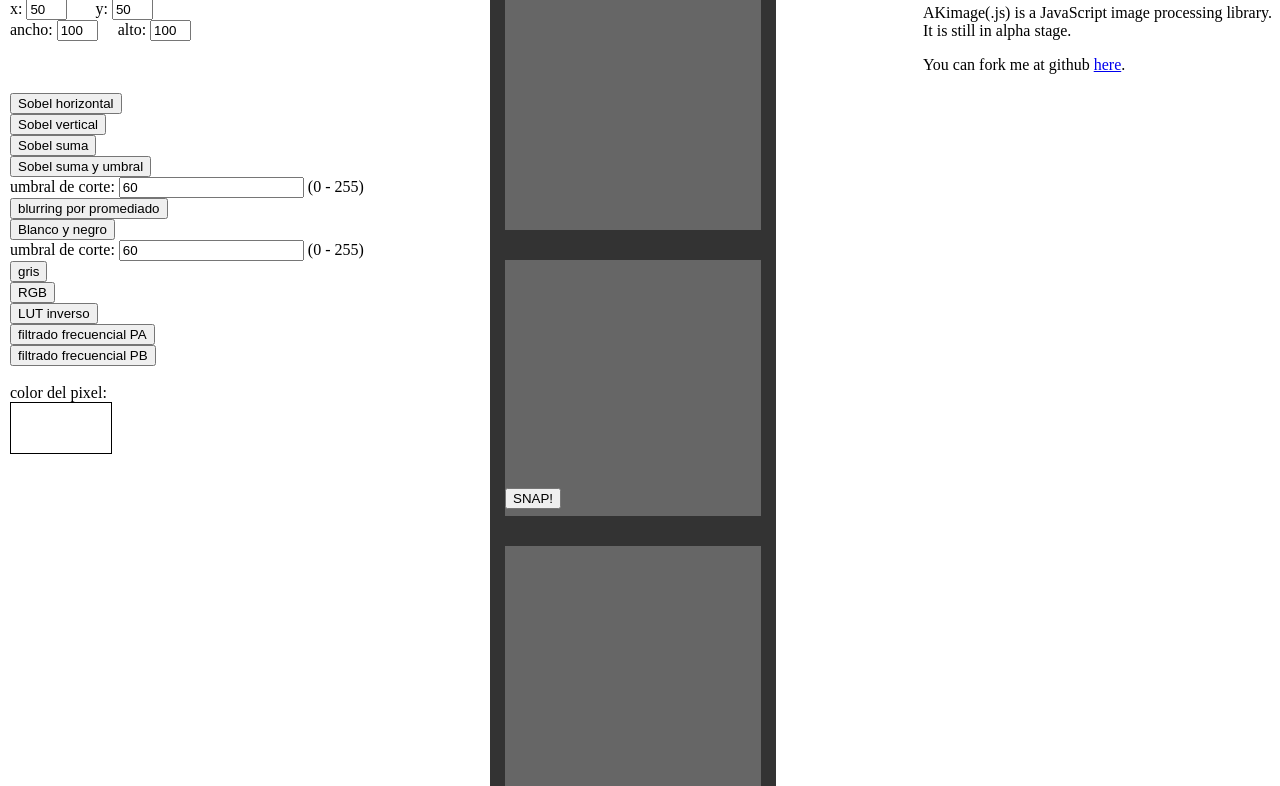
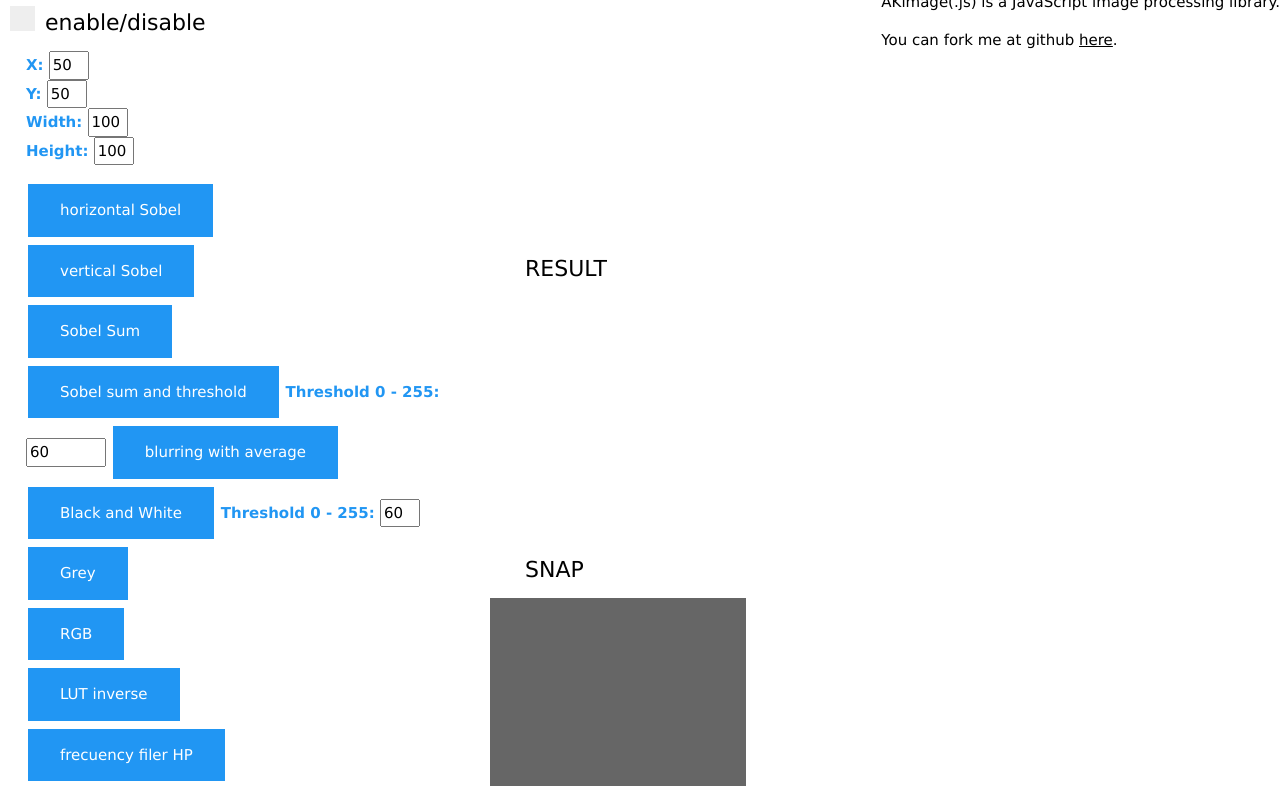
Before and after one commit to alefortvi/alefortvi.github.io, a plain HTML site: page index.html in a window 1280 px wide. Shown: the part 49-835 px from the top of the page. Drawn offline with nearby package versions, Linux system fonts and the light colour scheme.

```diff
--- /dev/null
+++ b/button.css
@@ -0,0 +1,11 @@
+.button {
+    background-color: #2196F3; /* Green */
+    border: none;
+    color: white;
+    padding: 15px 32px;
+    text-align: center;
+    text-decoration: none;
+    display: inline-block;
+    margin: 4px 2px;
+    cursor: pointer;
+}
--- /dev/null
+++ b/check.css
@@ -0,0 +1,67 @@
+/* Customize the label (the container) */
+.container {
+    display: block;
+    position: relative;
+    padding-left: 35px;
+    margin-bottom: 12px;
+    cursor: pointer;
+    font-size: 22px;
+    -webkit-user-select: none;
+    -moz-user-select: none;
+    -ms-user-select: none;
+    user-select: none;
+}
+
+/* Hide the browser's default checkbox */
+.container input {
+    position: absolute;
+    opacity: 0;
+    cursor: pointer;
+    height: 0;
+    width: 0;
+}
+
+/* Create a custom checkbox */
+.checkmark {
+    position: absolute;
+    top: 0;
+    left: 0;
+    height: 25px;
+    width: 25px;
+    background-color: #eee;
+}
+
+/* On mouse-over, add a grey background color */
+.container:hover input ~ .checkmark {
+    background-color: #ccc;
+}
+
+/* When the checkbox is checked, add a blue background */
+.container input:checked ~ .checkmark {
+    background-color: #2196F3;
+}
+
+/* Create the checkmark/indicator (hidden when not checked) */
+.checkmark:after {
+    content: "";
+    position: absolute;
+    display: none;
+}
+
+/* Show the checkmark when checked */
+.container input:checked ~ .checkmark:after {
+    display: block;
+}
+
+/* Style the checkmark/indicator */
+.container .checkmark:after {
+    left: 9px;
+    top: 5px;
+    width: 5px;
+    height: 10px;
+    border: solid white;
+    border-width: 0 3px 3px 0;
+    -webkit-transform: rotate(45deg);
+    -ms-transform: rotate(45deg);
+    transform: rotate(45deg);
+}
--- a/index.html
+++ b/index.html
@@ -6,6 +6,9 @@
     <meta content="What this page is about." name="description">
     <meta content="Display Webcam Stream" name="title">
     <title>Display Webcam Stream</title>
+    <link rel="stylesheet" type="text/css" href="check.css">
+    <link rel="stylesheet" href="https://www.w3schools.com/w3css/4/w3.css">
+    <link rel="stylesheet" href="button.css">
 
     <style>
         #Supercontainer {
@@ -17,24 +20,23 @@
         #container {
             width: 256px;
             height: 256px;
-            border: 15px #333 solid;
+
         }
         #videoElement {
             width: 256px;
             height: 256px;
-            background-color: #666;
+
         }
         #containerV {
             width: 256px;
             height: 256px;
-            border: 15px #333 solid;
-            background-color: #666;
+
         }
         #repuesto {
         /*    width: 256px;
             height: 256px;
 
-         */   background-color: #666;
+         */
             margin-top: 32px;
         }
 
@@ -42,8 +44,7 @@
         #containerSnap {
             width: 256px;
             height: 256px;
-            border: 15px #333 solid;
-            background-color: #666;
+
         }
         #snapCANVAS {
             width: 256px;
@@ -59,6 +60,7 @@
             float: right;
         }
 
+
     </style>
 </head>
 
@@ -67,7 +69,6 @@
 <div id="Akimage">
     <img id="imagen" src="Akimage_logo_2.png">
     <p>AKimage(.js) is a JavaScript image processing library.</br>
-    It is still in alpha stage.</br>
 
     </p>
     <p>You can fork me at github <a href="http://github.com/alefortvi/akimagejs">here</a>.
@@ -77,7 +78,7 @@
 <div id ="Supercontainer">
 
 
-
+    <label class="container">ORIGINAL</label>
 <div id="container">
     <video autoplay="true" id="videoElement">
 
@@ -92,11 +93,14 @@
     <div id="clickVideo"></div>
 </div>
 
+    <label class="container">RESULT</label>
 <div id="containerV">
 <canvas  id="repuesto" style="height: 192px; width: 256px;"></canvas>
-<input type="button" value="SNAP!" id="snap">
+    <input class="button" type="button" value="SNAP" id="snap" style="margin-top: 300px; margin-left: 80px">
+
 </div>
 
+    <label class="container">SNAP</label>
 <div id="containerSnap">
 <canvas  id="snapCANVAS"></canvas>
 </div>
@@ -108,44 +112,68 @@
 
 
 
-
 <div style="position: absolute; left: 10px; top:10px; width: 500px;">
 
-    ROI
-    <input type="checkbox" id="ROI" value="ROI">
+    <label class="container">
+    ROI (Region Of Interest)
+    <br/>
+    </label>
 
-    <br/><br/>
+    <label class="container"> enable/disable
+        <input type="checkbox" id="ROI" value="ROI">
+        <span class="checkmark"></span>
+    </label>
 
-    x: <input type="text" value = 50 id="Rx" size="2">&nbsp;&nbsp;&nbsp;&nbsp;&nbsp;&nbsp;
-    y: <input type="text" value = 50 id="Ry" size="2"></br>
-    ancho: <input type="text" value = 100 id="Rw" size="2">&nbsp;&nbsp;&nbsp;&nbsp;
-    alto: <input type="text" value = 100 id="Rh" size="2"></br>
 
-    <br/><br/>
+    <form class="w3-container">
+
+        <label class="w3-text-blue"><b>X: </b></label>
+        <input class="form-field" type="text" placeholder="domain.tld" value = 50 id="Rx"
+        style="width: 40px">
+        </br>
+        <label class="w3-text-blue"><b>Y: </b></label>
+        <input class="form-field" type="text" placeholder="domain.tld" value = 50 id="Ry"
+               style="width: 40px">
+            </br>
+        <label class="w3-text-blue"><b>Width: </b></label>
+        <input class="form-field" type="text" placeholder="domain.tld" value = 100 id="Rw"
+               style="width: 40px">
+        </br>
+        <label class="w3-text-blue"><b>Height: </b></label>
+        <input class="form-field" type="text" placeholder="domain.tld" value = 100 id="Rh"
+               style="width: 40px">
+
+    <br/>
 <input type="text" value = 33 id="fps" style= "display:none" >
 
 <p id="asd"></p>
-<input type="button" value="Sobel horizontal" id="1"></br>
-<input type="button" value="Sobel vertical" id="9"></br>
-<input type="button" value="Sobel suma" id="10"></br>
-<input type="button" value="Sobel suma y umbral" id="11"></br>
-umbral de corte: <input type="text" value = 60 id="US"> (0 - 255)</br>
-<input type="button" value="blurring por promediado" id="2"></br>
-<input type="button" value="Blanco y negro" id="3"></br>
-umbral de corte: <input type="text" value = 60 id="UBW"> (0 - 255)</br>
-<input type="button" value="gris" id="4"></br>
-<input type="button" value="RGB" id="5"></br>
-<input type="button" value="LUT inverso" id="6"></br>
-<input type="button" value="filtrado frecuencial PA" id="7"></br>
-<input type="button" value="filtrado frecuencial PB" id="8"></br></br>
+<input class="button" type="button" value="horizontal Sobel" id="1"></br>
+<input class="button" type="button" value="vertical Sobel" id="9"></br>
+<input class="button" type="button" value="Sobel Sum" id="10"></br>
+<input class="button" type="button" value="Sobel sum and threshold" id="11">
+<label class="w3-text-blue"><b>Threshold 0 - 255: </b></label>
+    <input class="form-field" type="text" placeholder="0 - 255" value = 60 id="US" style="width: 80px">
 
-color del pixel:
+<input class="button" type="button" value="blurring with average" id="2"></br>
+<input class="button" type="button" value="Black and White" id="3">
+<label class="w3-text-blue"><b>Threshold 0 - 255: </b></label>
+<input class="form-field" type="text" placeholder="0 - 255" value = 60 id="UBW" style="width: 40px">
+
+        </br>
+<input class="button" type="button" value="Grey" id="4"></br>
+<input class="button" type="button" value="RGB" id="5"></br>
+<input class="button" type="button" value="LUT inverse" id="6"></br>
+<input class="button" type="button" value="frecuency filer HP" id="7"></br>
+<input class="button" type="button" value="frecuency filter LP" id="8"></br>
+
+        <label class="container"> Color pixel</label>
+
 <div id="colorDIV" style="height: 50px; width: 100px; background-color: #FFF; border: solid 1px;"> </div>
 <p id = "Texto"></p>
 
+    </form>
 
 </div>
-
 
 
 <script src="eventos.js" type="text/javascript"></script>
--- a/muestreo.js
+++ b/muestreo.js
@@ -11,7 +11,7 @@
         var rw = (document.getElementById("Rw").value)^0;
         var rh =((document.getElementById("Rh").value)*1.33)^0;
 
-        document.getElementById("asd").innerHTML = rh;
+        // document.getElementById("asd").innerHTML = rh;
 
         var R1 = AkCreateROI(rx,ry,rw,rh);
 
@@ -300,7 +300,7 @@
     }
     c.style.backgroundColor = "rgb("+r+","+g+","+b+")";
     document.getElementById('Texto').innerHTML = "RGB: "+r+", "+g+", "+b+
-    "</br>"+"los valores de estos canales son internos al objeto";
+    "</br>"+"Internal values";
 
 
 
```
